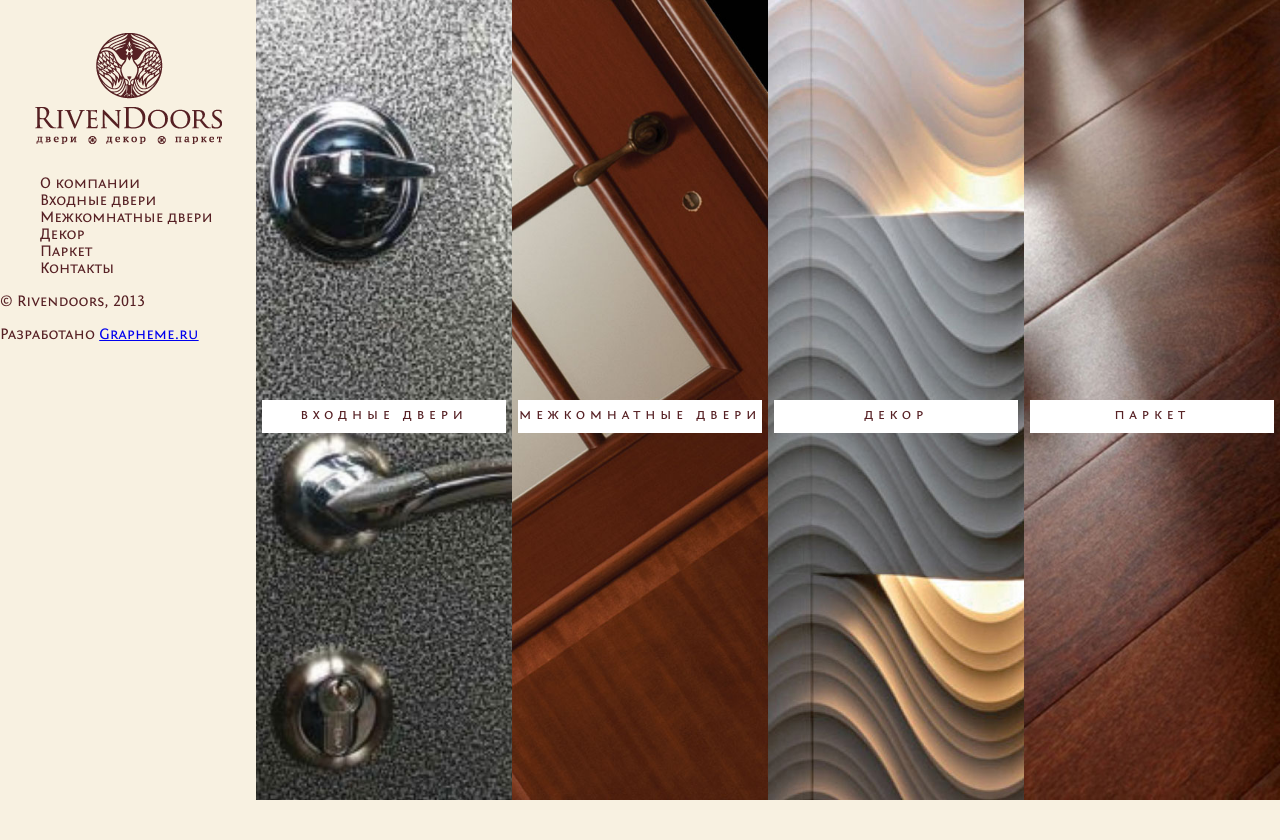
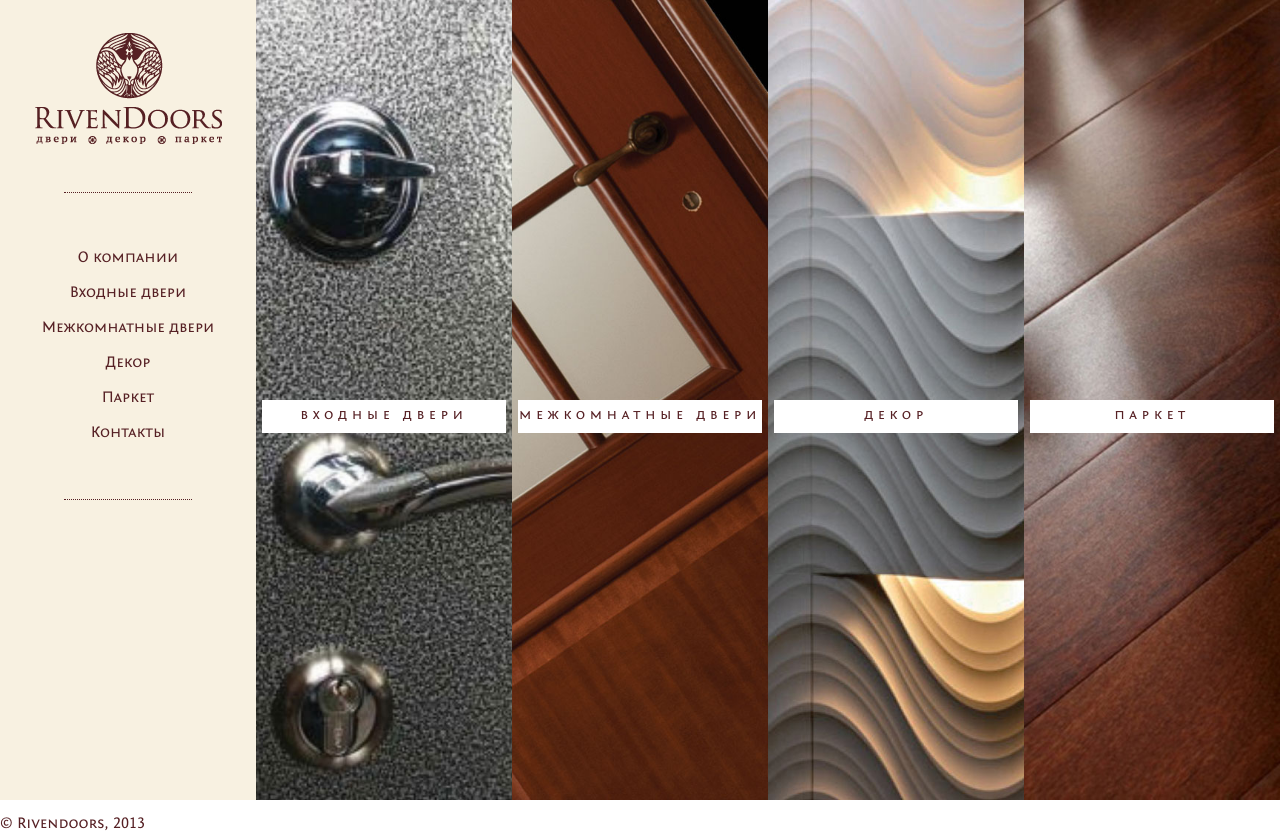
Before and after one commit to Grapheme/rivendoors, a PHP site: page / in a window 1280 px wide. Shown: the top 840 px of the page. Before the commit the page ends 800 px from the top, so only its background shows below. Run offline with PHP 8.4, Linux system fonts and the light colour scheme; some libraries are stand-ins or nearby versions.

Commit message:
nav list changes

```diff
--- a/css/main.css
+++ b/css/main.css
@@ -105,7 +105,10 @@ html, body { width: 100%; height: 100%; min-width: 800px; font: 16px; padding: 0
 
 	.wrapper-component { position: relative; float: left; width: 20%; height: 100%; min-width: 192px; }
 		.block-name { position: relative; top: 50%; width: 95%; margin: 0 auto; background: #FFF; text-align: center; font-size: .9375em; line-height: 2.1875em; letter-spacing: .3em; }
-
+		.navigation-list { margin: 3em 0; padding: 0 1em; border-top: 3px dotted color: #562024; border-bottom: 3px dotted color: #562024; }
+			.navigation-list-item { max-width: 14.75em; margin: 0 auto; line-height: 2.1875; text-align: center; }
+			.item-1 { max-width: 8em; padding: 3em 0 0 0; border-top: 1px dotted; }
+			.item-6 { max-width: 8em; padding: 0 0 3em 0; border-bottom: 1px dotted; }
 
 
 
--- a/index.html
+++ b/index.html
@@ -2,7 +2,9 @@
 <!--[if lt IE 7]>      <html class="no-js lt-ie9 lt-ie8 lt-ie7"> <![endif]-->
 <!--[if IE 7]>         <html class="no-js lt-ie9 lt-ie8"> <![endif]-->
 <!--[if IE 8]>         <html class="no-js lt-ie9"> <![endif]-->
-<!--[if gt IE 8]><!--> <html class="no-js"> <!--<![endif]-->
+<!--[if gt IE 8]><!-->
+<html class="no-js">
+	<!--<![endif]-->
 	<head>
 		<meta charset="utf-8">
 		<meta http-equiv="X-UA-Compatible" content="IE=edge,chrome=1">
@@ -29,14 +31,58 @@
 				<h1 class="page-header">Riven Doors</h1>
 				<nav id="main-navigation">
 					<ul class="navigation-list">
-        				<li class="navigation-list-item">О компании</li>
-        				<li class="navigation-list-item">Входные двери</li>
-        				<li class="navigation-list-item">Межкомнатные двери</li>
-        				<li class="navigation-list-item">Декор</li>
-        				<li class="navigation-list-item">Паркет</li>
-        				<li class="navigation-list-item">Контакты</li>
+						<li class="navigation-list-item item-1">
+							О компании
+						</li>
+						<li class="navigation-list-item item-2">
+							Входные двери
+						</li>
+						<li class="navigation-list-item item-3">
+							Межкомнатные двери
+						</li>
+						<li class="navigation-list-item item-4">
+							Декор
+						</li>
+						<li class="navigation-list-item item-5">
+							Паркет
+						</li>
+						<li class="navigation-list-item item-6">
+							Контакты
+						</li>
 					</ul>
 				</nav>
+			</div>
+			<div class="wrapper-component block-2">
+				<div class="block-name">
+					входные двери
+				</div>
+				<div class="green-cross"></div>
+				<div class="block-description"></div>
+			</div>
+			<div class="wrapper-component block-3">
+				<div class="block-name">
+					межкомнатные двери
+				</div>
+				<div class="green-cross"></div>
+				<div class="block-description"></div>
+			</div>
+			<div class="wrapper-component block-4">
+				<div class="block-name">
+					декор
+				</div>
+				<div class="green-cross"></div>
+				<div class="block-description"></div>
+			</div>
+			<div class="wrapper-component block-5">
+				<div class="block-name">
+					паркет
+				</div>
+				<div class="green-cross"></div>
+				<div class="block-description"></div>
+			</div>
+
+		</div>
+		<!-- End of div wrapper-->
 		<footer>
 			<p>
 				&copy; Rivendoors, 2013
@@ -45,41 +91,21 @@
 				Разработано <a href="#">Grapheme.ru</a>
 			</p>
 		</footer>
-        	</div>
-        	<div class="wrapper-component block-2">
-        		<div class="block-name">входные двери</div>
-        		<div class="green-cross"></div>
-        		<div class="block-description"></div>
-        	</div>
-        	<div class="wrapper-component block-3">
-        		<div class="block-name">межкомнатные двери</div>
-        		<div class="green-cross"></div>
-        		<div class="block-description"></div>
-        	</div>
-        	<div class="wrapper-component block-4">
-        		<div class="block-name">декор</div>
-        		<div class="green-cross"></div>
-        		<div class="block-description"></div>
-        	</div>
-        	<div class="wrapper-component block-5">
-        		<div class="block-name">паркет</div>
-        		<div class="green-cross"></div>
-        		<div class="block-description"></div>
-        	</div>
-        </div>  <!-- End of div wrapper-->
-
 
 		<script src="//ajax.googleapis.com/ajax/libs/jquery/1.9.1/jquery.min.js"></script>
-        <script>window.jQuery || document.write('<script src="js/vendor/jquery-1.9.1.min.js"><\/script>')</script>
+		<script>
+			window.jQuery || document.write('<script src="js/vendor/jquery-1.9.1.min.js"><\/script>')
+		</script>
 		<script src="js/plugins.js"></script>
 		<script src="js/main.js"></script>
 
 		<!-- Google Analytics: change UA-XXXXX-X to be your site's ID. -->
 		<script>
-            var _gaq=[['_setAccount','UA-XXXXX-X'],['_trackPageview']];
-            (function(d,t){var g=d.createElement(t),s=d.getElementsByTagName(t)[0];
-            g.src='//www.google-analytics.com/ga.js';
-            s.parentNode.insertBefore(g,s)}(document,'script'));
+			var _gaq = [['_setAccount', 'UA-XXXXX-X'], ['_trackPageview']]; ( function(d, t) {
+					var g = d.createElement(t), s = d.getElementsByTagName(t)[0];
+					g.src = '//www.google-analytics.com/ga.js';
+					s.parentNode.insertBefore(g, s)
+				}(document, 'script'));
 		</script>
 	</body>
 </html>
```
Lines whose indentation alone changed are shown as unchanged.
